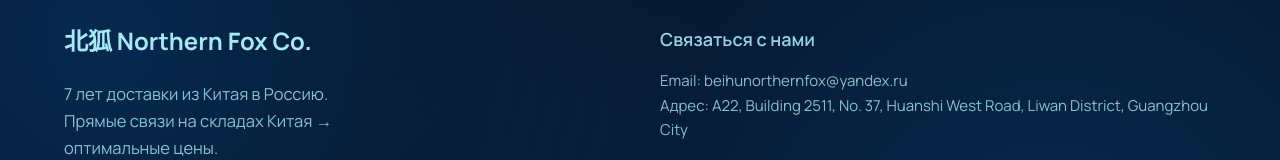
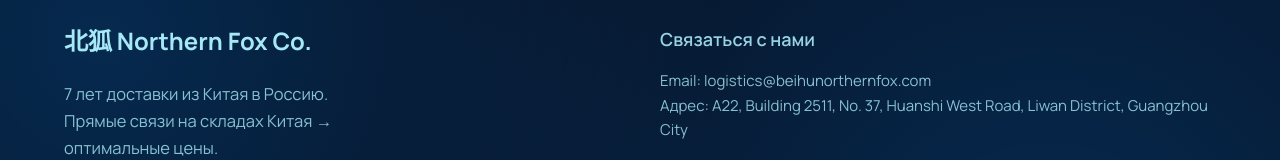
Before and after one commit to amakatee/northernfoxapp, a Next.js app: page / in a window 1280 px wide. Shown: the part 6500-6660 px from the top of the page. Built offline with nearby package versions, Linux system fonts and the light colour scheme.

Commit message:
update email footer

```diff
--- a/app/components/Footer.tsx
+++ b/app/components/Footer.tsx
@@ -3,6 +3,7 @@
 import React, { useLayoutEffect, useRef } from "react";
 import gsap from "gsap";
 import { ScrollTrigger } from "gsap/ScrollTrigger";
+import Link from 'next/link'
 
 gsap.registerPlugin(ScrollTrigger);
 
@@ -60,7 +61,10 @@
             Связаться с нами
           </h4>
           <p className="text-[#a7e8f6]/80 text-[15px] leading-relaxed">
-            Email: beihunorthernfox@yandex.ru <br />
+          <Link href="mailto:logistics@beihunorthernfox.com">
+             Email: logistics@beihunorthernfox.com
+            </Link>
+             <br />
             Адрес: A22, Building 2511, No. 37, Huanshi West Road, Liwan District,
             Guangzhou City
           </p>
```
